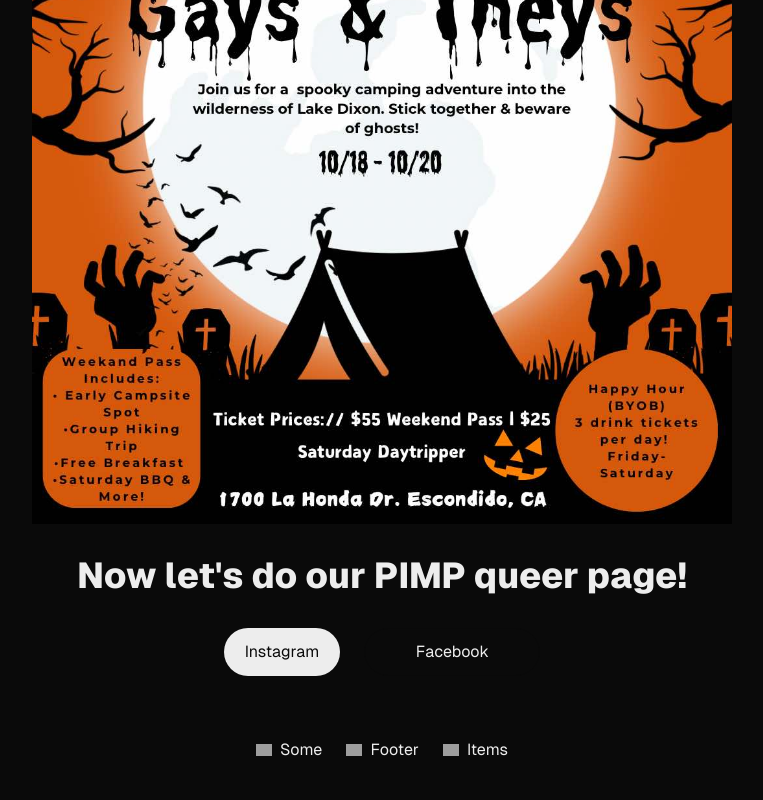
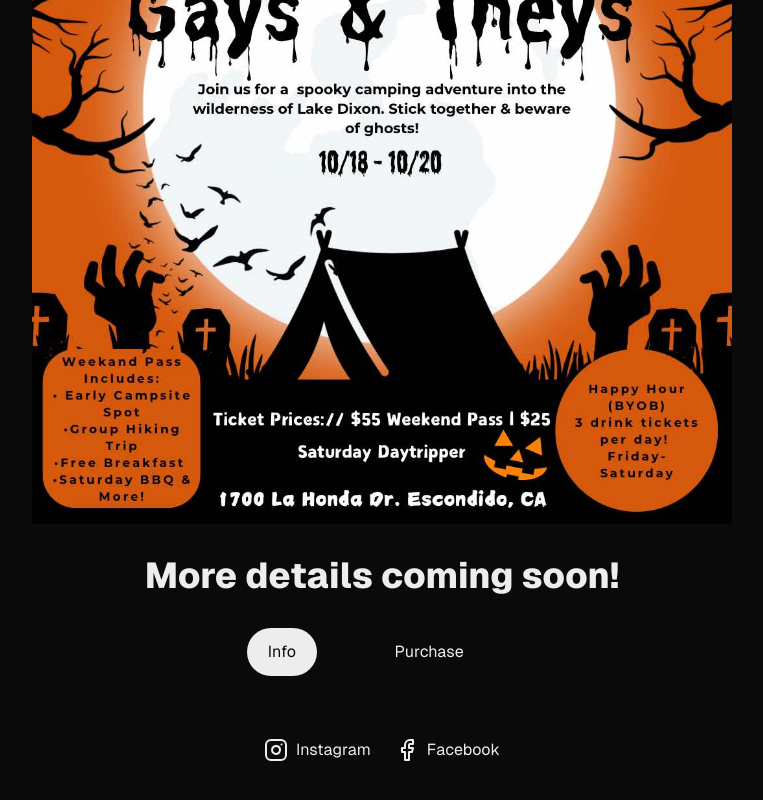
Before and after one commit to lexfm/pride-in-my-pines, a Next.js app: page / in a window 1280 px wide. Shown: the part 340-1140 px from the top of the page, without its empty margins (258-1021 px from the left). Built offline with nearby package versions, Linux system fonts and the light colour scheme; grey boxes are pictures that could not be loaded.

Commit message:
feat: pretty placeholder indeed

```diff
--- a/app/page.tsx
+++ b/app/page.tsx
@@ -1,4 +1,5 @@
 import Image from "next/image";
+import { Facebook, Instagram } from 'lucide-react'
 
 export default function Home() {
   return (
@@ -19,73 +20,48 @@ export default function Home() {
           height={700}
           unoptimized
         />
-        <h2 className="text-4xl font-extrabold dark:text-white">Now let's do our PIMP queer page!</h2>
+        <h2 className="text-4xl font-extrabold dark:text-white">More details coming soon!</h2>
 
         <div className="flex gap-6 items-center justify-center flex-wrap">
           <a
             className="rounded-full border border-solid border-transparent transition-colors flex items-center justify-center bg-foreground text-background gap-2 hover:bg-[#383838] dark:hover:bg-[#ccc] text-sm sm:text-base h-10 sm:h-12 px-4 sm:px-5"
-            href="https://www.instagram.com/prideinmypines/"
-            target="_blank"
+            href="/"
+            target="_self"
             rel="noopener noreferrer"
           >
-            Instagram
+            Info
           </a>
           <a
             className="rounded-full border border-solid border-black/[.08] dark:border-white/[.145] transition-colors flex items-center justify-center hover:bg-[#f2f2f2] dark:hover:bg-[#1a1a1a] hover:border-transparent text-sm sm:text-base h-10 sm:h-12 px-4 sm:px-5 sm:min-w-44"
-            href="https://www.facebook.com/prideinmypines"
-            target="_blank"
+            href="/"
+            target="_self"
             rel="noopener noreferrer"
           >
-            Facebook
+            Purchase
           </a>
         </div>
       </main>
       <footer className="row-start-3 flex gap-6 flex-wrap items-center justify-center">
+
         <a
           className="flex items-center gap-2 hover:underline hover:underline-offset-4"
-          href="/"
+          href="https://www.instagram.com/prideinmypines/"
           target="_blank"
           rel="noopener noreferrer"
         >
-          <Image
-            aria-hidden
-            src="https://nextjs.org/icons/file.svg"
-            alt="File icon"
-            width={16}
-            height={16}
-          />
-          Some
+          <Instagram />
+          Instagram
         </a>
         <a
           className="flex items-center gap-2 hover:underline hover:underline-offset-4"
-          href="/"
+          href="https://www.facebook.com/prideinmypines"
           target="_blank"
           rel="noopener noreferrer"
         >
-          <Image
-            aria-hidden
-            src="https://nextjs.org/icons/window.svg"
-            alt="Window icon"
-            width={16}
-            height={16}
-          />
-          Footer
+          <Facebook />
+          Facebook
         </a>
-        <a
-          className="flex items-center gap-2 hover:underline hover:underline-offset-4"
-          href="/"
-          target="_blank"
-          rel="noopener noreferrer"
-        >
-          <Image
-            aria-hidden
-            src="https://nextjs.org/icons/globe.svg"
-            alt="Globe icon"
-            width={16}
-            height={16}
-          />
-          Items
-        </a>
+
       </footer>
     </div>
   );
```
Also changed, not shown: package.json (+6 -5 lines), 1 other file (tests, documents, lock files or other folders).
